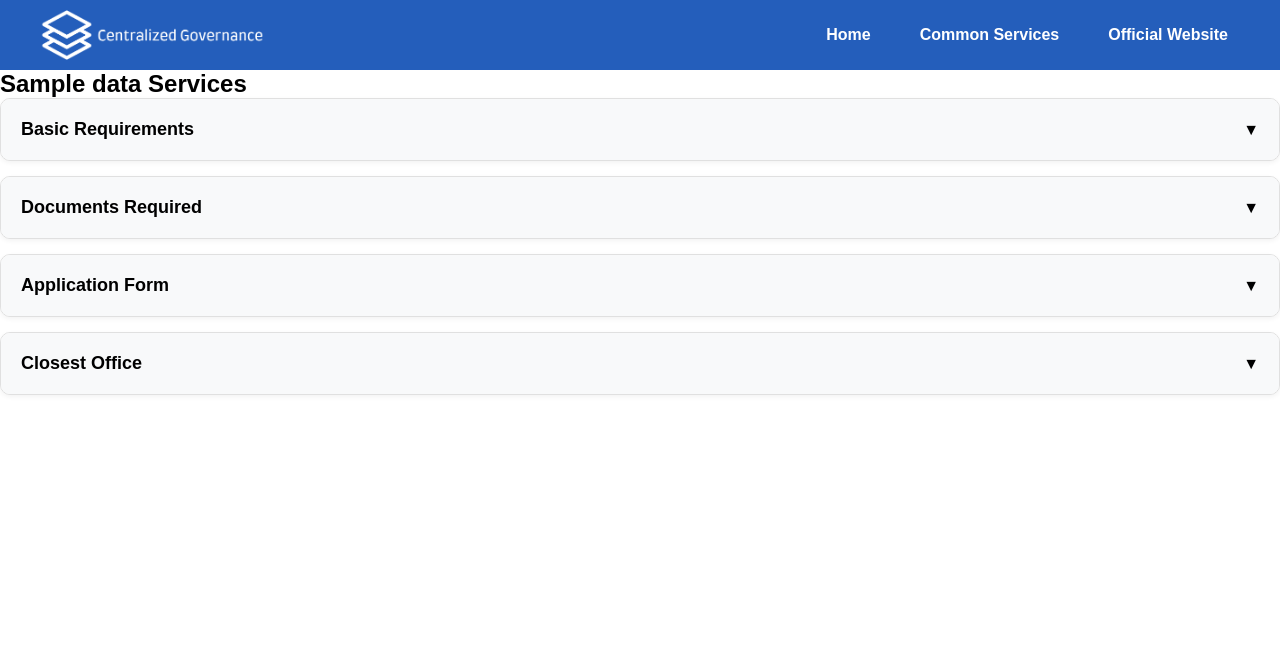
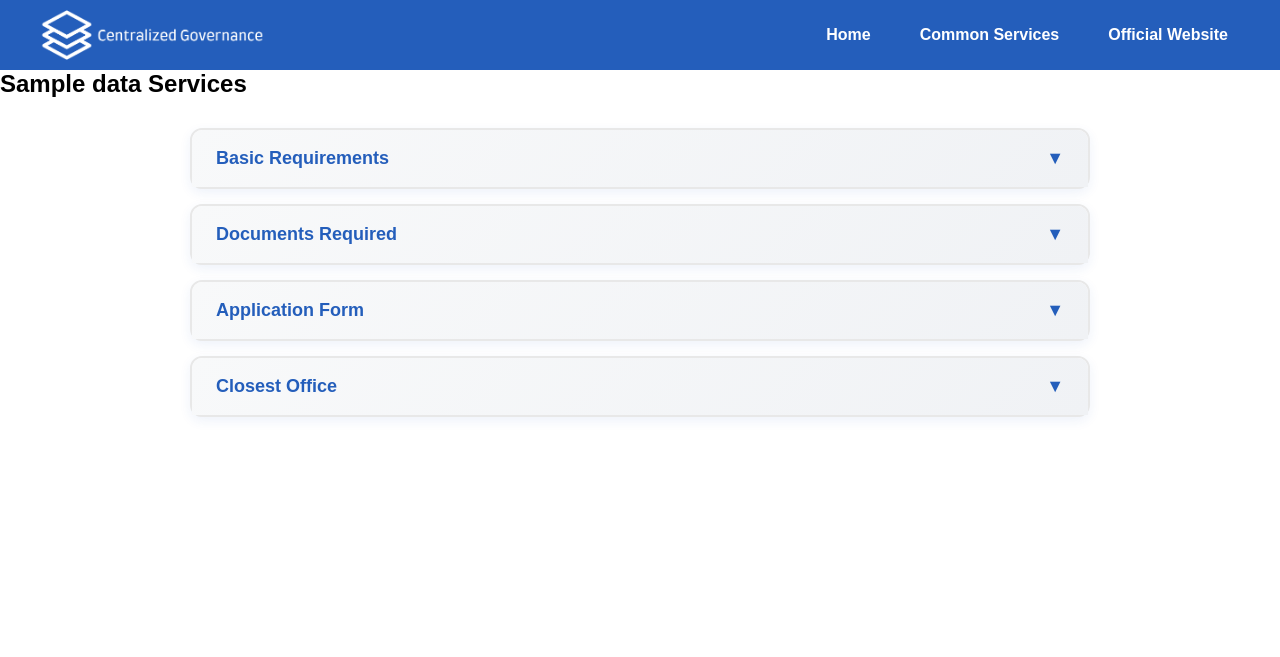
Before and after one commit to GrumpyCTZN/Centralised-Governance, a Python web app: template templates/docs.html in a window 1280 px wide. Shown: the top 657 px of the page. Run offline with Jinja, Linux system fonts and the light colour scheme; the template is opened without the code that fills it: most values are stand-ins (such as "Sample title", 1, 10 or a date in 2020); some libraries are stand-ins or nearby versions.

Commit message:
Ashim ko kaam

```diff
--- a/static/css/style.css
+++ b/static/css/style.css
@@ -204,63 +204,98 @@ footer {
   display: flex;
   flex-direction: column;
   gap: 15px;
+  max-width: 900px;
+  margin: 30px auto;
 }
 
 .info-box {
   background: #ffffff;
-  border: 1px solid #e0e0e0;
-  border-radius: 10px;
-  overflow: hidden;
-  box-shadow: 0 2px 5px rgba(0, 0, 0, 0.05);
+  border: 2px solid #e8e8e8;
+  border-radius: 12px;
+  box-shadow: 0 4px 12px rgba(36, 94, 187, 0.08);
+  transition: all 0.3s ease;
+}
+
+.info-box:hover {
+  border-color: #245ebb;
+  box-shadow: 0 8px 20px rgba(36, 94, 187, 0.15);
+  transform: translateY(-2px);
 }
 
 .info-box-header {
   width: 100%;
-  padding: 20px;
-  background: #f8f9fa;
+  padding: 18px 24px;
+  background: linear-gradient(135deg, #f8f9fa 0%, #f0f2f5 100%);
   border: none;
   display: flex;
   justify-content: space-between;
   align-items: center;
   cursor: pointer;
-  transition: background 0.2s;
+  transition: all 0.3s ease;
   text-align: left;
   font-size: 18px;
   font-weight: 600;
-  color: black;
+  color: #245ebb;
+  border-radius: 10px 10px 0 0;
 }
 
 .info-box-header:hover {
-  background: #e9ecef;
+  background: linear-gradient(135deg, #e9ecef 0%, #dfe3e9 100%);
+  color: #1b3a7a;
 }
 
 .section-title {
   font-size: 18px;
   font-weight: 600;
-  color: black;
+  color: #245ebb;
 }
 
 .toggle-icon {
-  font-size: 16px;
-  color: black;
-  transition: transform 0.3s;
+  font-size: 18px;
+  color: #245ebb;
+  transition: transform 0.3s ease;
+  font-weight: bold;
 }
 
 .info-box-content {
   max-height: 0;
   overflow: hidden;
-  transition: max-height 0.3s ease-out;
-  padding: 0 20px;
+  transition: max-height 0.3s ease-out, padding 0.3s ease-out;
+  padding: 0 24px;
 }
 
 .info-box-content.active {
-  padding: 20px;
+  max-height: none;
+  padding: 0px 24px;
 }
 
 .info-box-content p {
   color: #555;
   line-height: 1.6;
   margin: 0;
+}
+
+.info-box-content ul {
+  margin: 0;
+  padding-left: 20px;
+  color: #555;
+  line-height: 1.8;
+}
+
+.info-box-content ul li {
+  margin: 8px 0;
+}
+
+.info-box-content a {
+  color: #245ebb;
+  text-decoration: none;
+  font-weight: 500;
+  transition: color 0.2s;
+}
+
+.info-box-content a:hover {
+  color: #1b3a7a;
+  text-decoration: underline;
 }
 
 @media (max-width: 768px) {
--- a/static/js/main.js
+++ b/static/js/main.js
@@ -2,14 +2,17 @@ function toggleSection(sectionId) {
   const content = document.getElementById(sectionId + '-content');
   const icon = document.getElementById(sectionId + '-icon');
 
-  if (content.style.maxHeight) {
+  if (content.classList.contains('active')) {
     content.style.maxHeight = null;
     content.classList.remove('active');
     icon.textContent = '▼';
-
     history.pushState(null,null,window.location.pathname);
   } else {
-    content.style.maxHeight = content.scrollHeight + 'px';
+    // Force display temporarily to calculate full height
+    content.style.display = 'block';
+    content.style.maxHeight = 'none';
+    const fullHeight = content.scrollHeight;
+    content.style.maxHeight = fullHeight + 'px';
     content.classList.add('active');
     icon.textContent = '▲';
     const parentId = content.parentElement.id;
```
